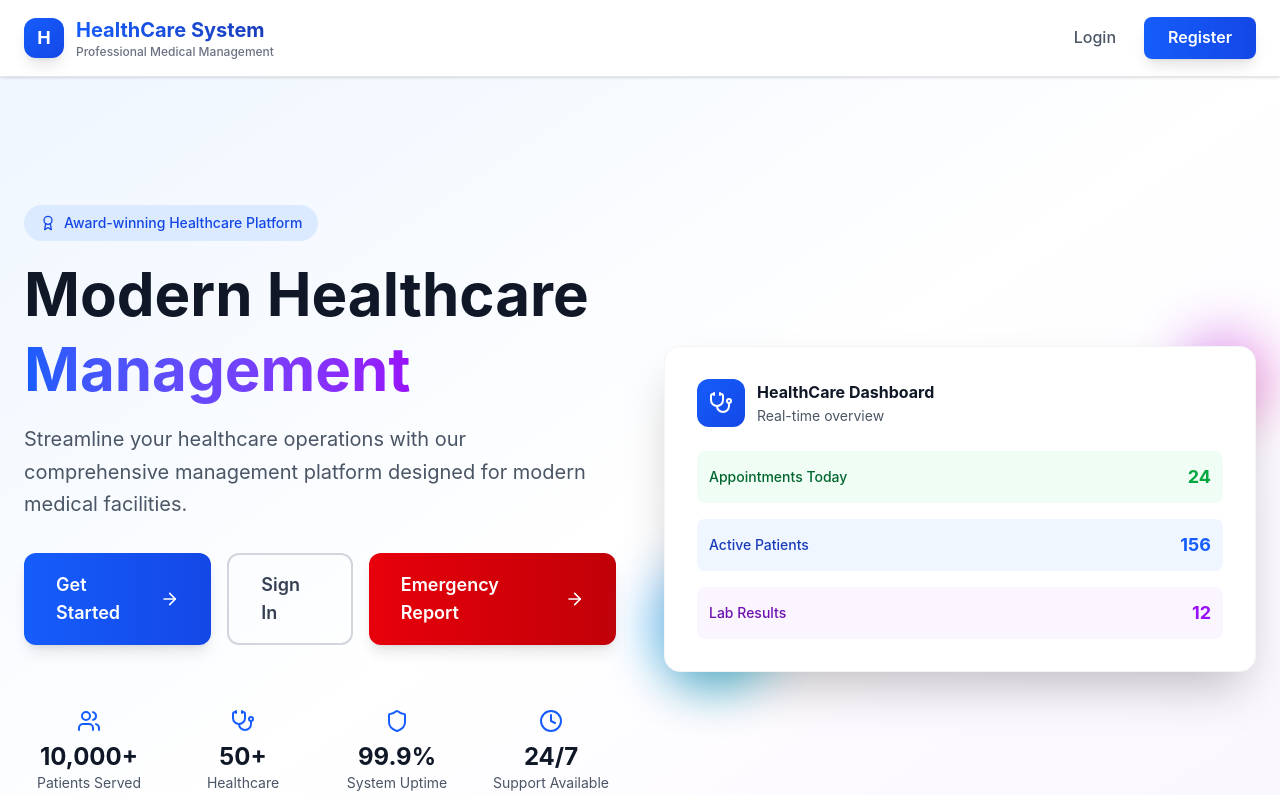
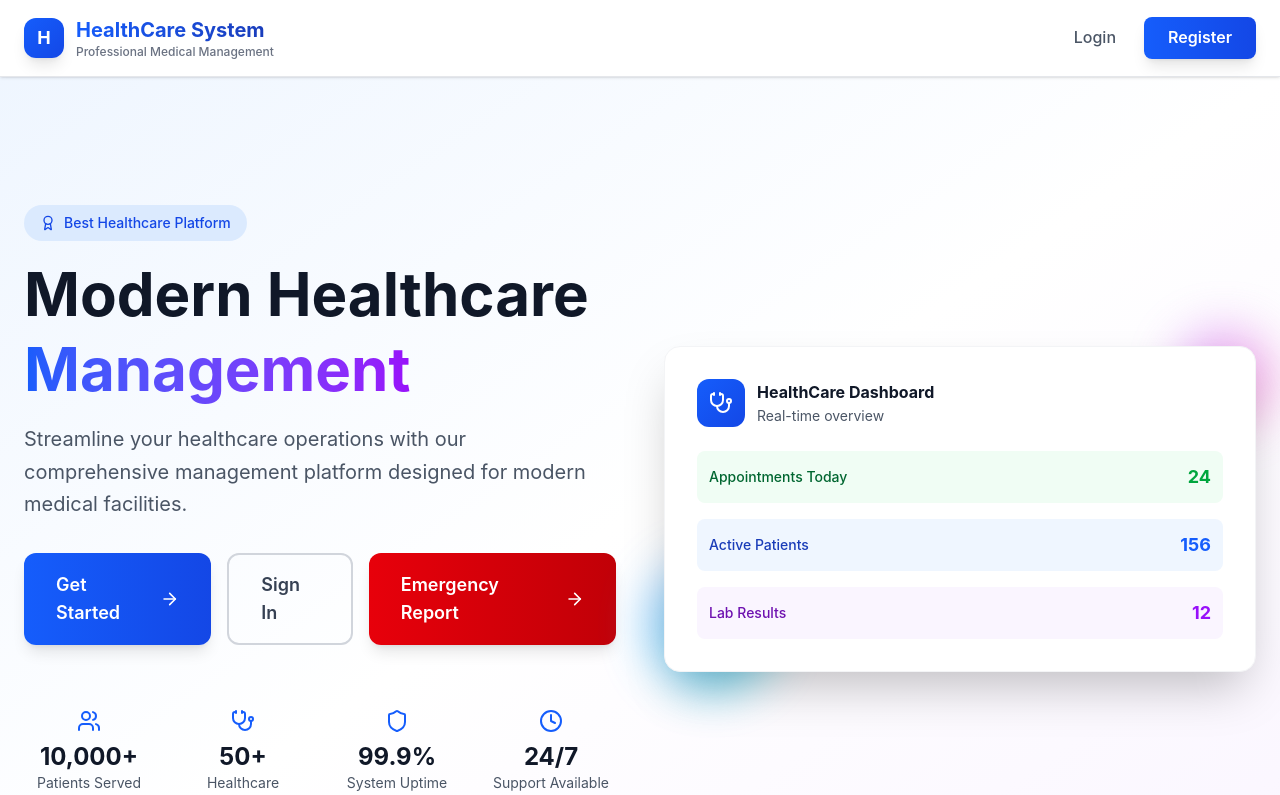
Before and after one commit to Lungan77/hospital_management, a Next.js app: page / in a window 1280 px wide. Shown: the top 795 px of the page. Built offline with nearby package versions, Linux system fonts and the light colour scheme; no server answers.

Commit message:
Updated page.js

```diff
--- a/app/page.js
+++ b/app/page.js
@@ -70,7 +70,7 @@ export default function Home() {
               <div className="space-y-4">
                 <div className="inline-flex items-center gap-2 px-4 py-2 bg-blue-100 text-blue-700 rounded-full text-sm font-medium">
                   <Award className="w-4 h-4" />
-                  Award-winning Healthcare Platform
+                  Best Healthcare Platform
                 </div>
                 <h1 className="text-5xl lg:text-6xl font-bold text-gray-900 leading-tight">
                   Modern Healthcare
```
